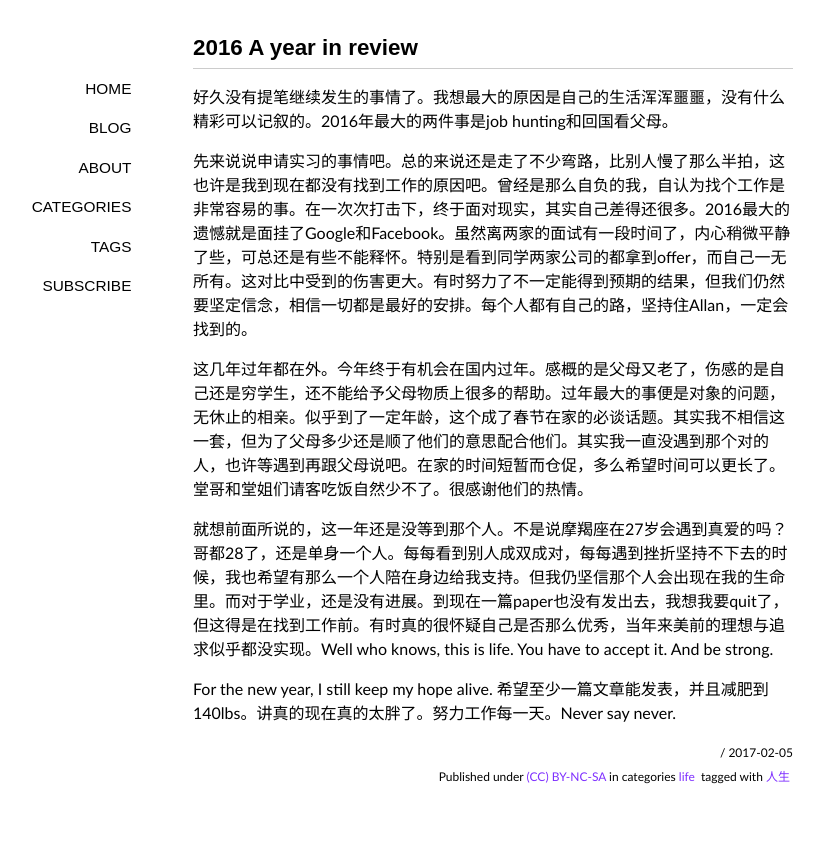
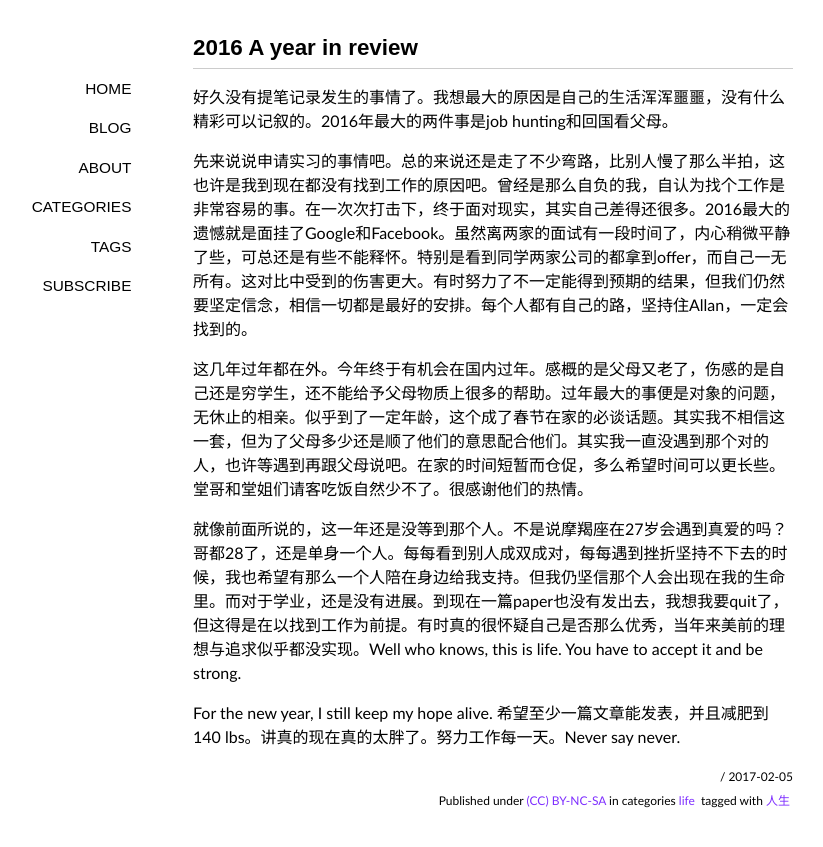
Before and after one commit to YupingLu/YupingLu.github.io, a Jekyll site: the page built from _posts/2017-02-05-2016-a-year-in-review.markdown, in a window 1280 px wide. Shown: the top 847 px of the page, without its empty margins (147-970 px from the left). Built offline with Jekyll 4.4.1, drawn with Linux system fonts in a browser that asks for light colours; some web fonts are replaced; comment, search, counter and statistics services are not loaded.

Commit message:
update post

```diff
--- a/_posts/2017-02-05-2016-a-year-in-review.markdown
+++ b/_posts/2017-02-05-2016-a-year-in-review.markdown
@@ -6,12 +6,12 @@ tags: [人生]
 ---
 
 
-好久没有提笔继续发生的事情了。我想最大的原因是自己的生活浑浑噩噩，没有什么精彩可以记叙的。2016年最大的两件事是job hunting和回国看父母。
+好久没有提笔记录发生的事情了。我想最大的原因是自己的生活浑浑噩噩，没有什么精彩可以记叙的。2016年最大的两件事是job hunting和回国看父母。
 
 先来说说申请实习的事情吧。总的来说还是走了不少弯路，比别人慢了那么半拍，这也许是我到现在都没有找到工作的原因吧。曾经是那么自负的我，自认为找个工作是非常容易的事。在一次次打击下，终于面对现实，其实自己差得还很多。2016最大的遗憾就是面挂了Google和Facebook。虽然离两家的面试有一段时间了，内心稍微平静了些，可总还是有些不能释怀。特别是看到同学两家公司的都拿到offer，而自己一无所有。这对比中受到的伤害更大。有时努力了不一定能得到预期的结果，但我们仍然要坚定信念，相信一切都是最好的安排。每个人都有自己的路，坚持住Allan，一定会找到的。
 
-这几年过年都在外。今年终于有机会在国内过年。感概的是父母又老了，伤感的是自己还是穷学生，还不能给予父母物质上很多的帮助。过年最大的事便是对象的问题，无休止的相亲。似乎到了一定年龄，这个成了春节在家的必谈话题。其实我不相信这一套，但为了父母多少还是顺了他们的意思配合他们。其实我一直没遇到那个对的人，也许等遇到再跟父母说吧。在家的时间短暂而仓促，多么希望时间可以更长了。堂哥和堂姐们请客吃饭自然少不了。很感谢他们的热情。
+这几年过年都在外。今年终于有机会在国内过年。感概的是父母又老了，伤感的是自己还是穷学生，还不能给予父母物质上很多的帮助。过年最大的事便是对象的问题，无休止的相亲。似乎到了一定年龄，这个成了春节在家的必谈话题。其实我不相信这一套，但为了父母多少还是顺了他们的意思配合他们。其实我一直没遇到那个对的人，也许等遇到再跟父母说吧。在家的时间短暂而仓促，多么希望时间可以更长些。堂哥和堂姐们请客吃饭自然少不了。很感谢他们的热情。
 
-就想前面所说的，这一年还是没等到那个人。不是说摩羯座在27岁会遇到真爱的吗？哥都28了，还是单身一个人。每每看到别人成双成对，每每遇到挫折坚持不下去的时候，我也希望有那么一个人陪在身边给我支持。但我仍坚信那个人会出现在我的生命里。而对于学业，还是没有进展。到现在一篇paper也没有发出去，我想我要quit了，但这得是在找到工作前。有时真的很怀疑自己是否那么优秀，当年来美前的理想与追求似乎都没实现。Well who knows, this is life. You have to accept it. And be strong.
+就像前面所说的，这一年还是没等到那个人。不是说摩羯座在27岁会遇到真爱的吗？哥都28了，还是单身一个人。每每看到别人成双成对，每每遇到挫折坚持不下去的时候，我也希望有那么一个人陪在身边给我支持。但我仍坚信那个人会出现在我的生命里。而对于学业，还是没有进展。到现在一篇paper也没有发出去，我想我要quit了，但这得是在以找到工作为前提。有时真的很怀疑自己是否那么优秀，当年来美前的理想与追求似乎都没实现。Well who knows, this is life. You have to accept it and be strong.
 
-For the new year, I still keep my hope alive. 希望至少一篇文章能发表，并且减肥到140lbs。讲真的现在真的太胖了。努力工作每一天。Never say never.
+For the new year, I still keep my hope alive. 希望至少一篇文章能发表，并且减肥到140 lbs。讲真的现在真的太胖了。努力工作每一天。Never say never.
```
